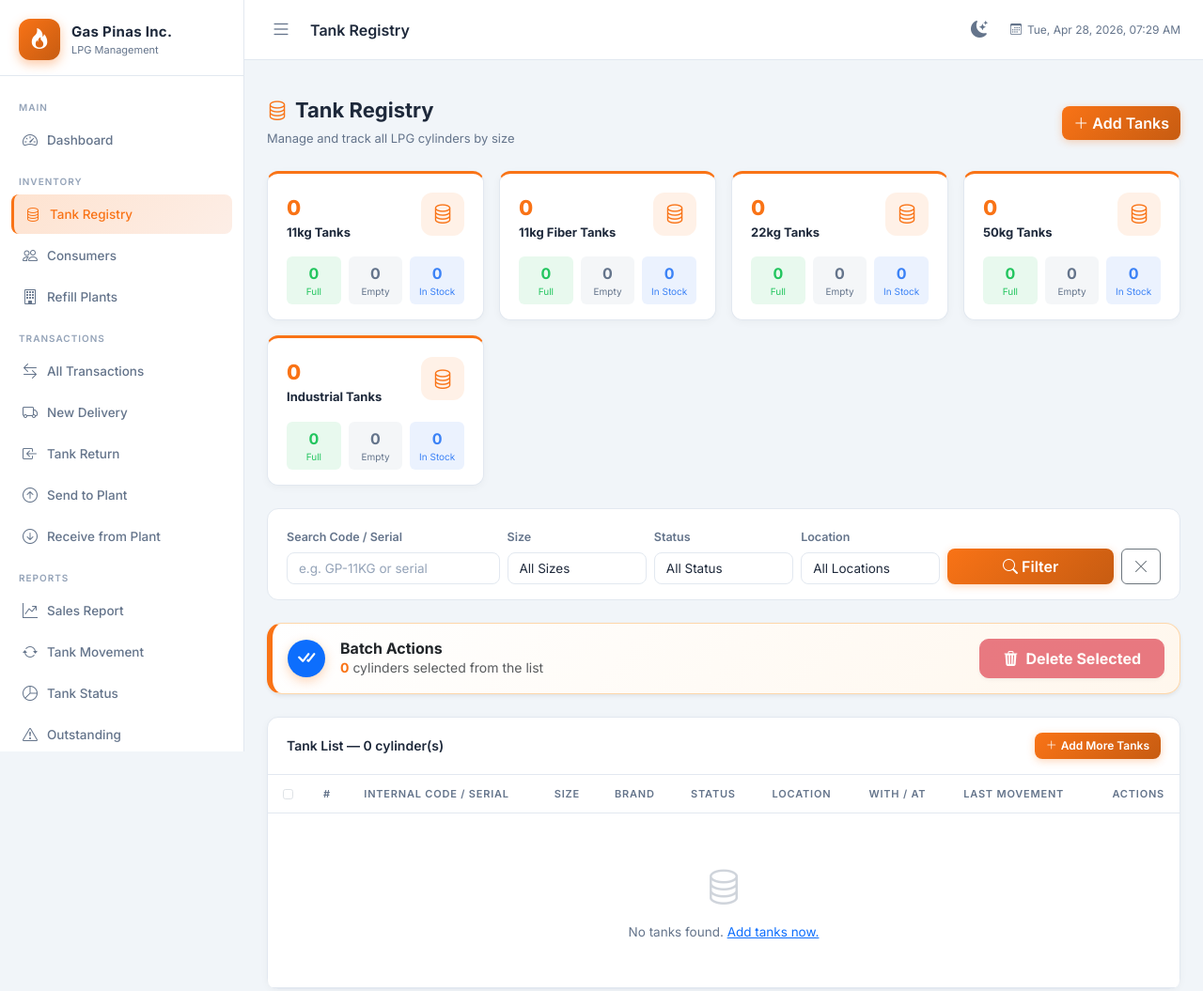
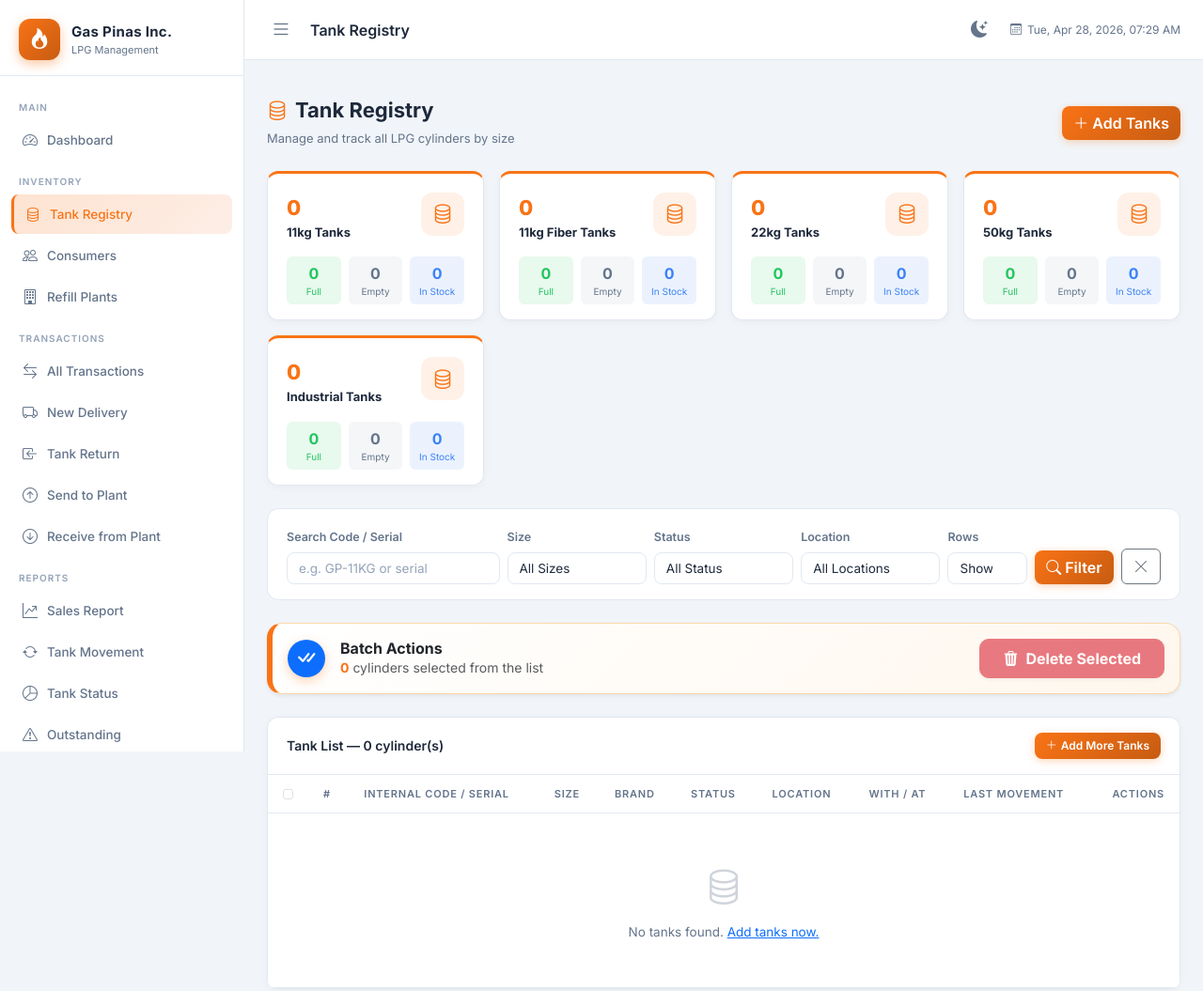
Before and after one commit to razhil1/lpgsystem, a Flask app: page /tanks/ in a window 1280 px wide. Shown: the top 1055 px of the page at 94% size. Run offline with Flask 3, Linux system fonts and the light colour scheme; a user stored in the database is signed in; data that the repository does not hold is empty; some libraries are stand-ins or nearby versions.

Commit message:
Add dynamic rows per page selector (25, 50, 100, 200) to Tank Registry

```diff
--- a/app/tanks/routes.py
+++ b/app/tanks/routes.py
@@ -47,6 +47,7 @@ def index():
     status = request.args.get('status', '')
     location = request.args.get('location', '')
     page = request.args.get('page', 1, type=int)
+    per_page = request.args.get('per_page', 25, type=int)
 
     q = Tank.query.filter_by(is_active=True)
     if search:
@@ -58,7 +59,7 @@ def index():
     if location:
         q = q.filter(Tank.location == location)
 
-    tanks = q.order_by(Tank.id.desc()).paginate(page=page, per_page=25)
+    tanks = q.order_by(Tank.id.desc()).paginate(page=page, per_page=per_page)
 
     # Summary counts per size
     size_summary = {}
@@ -72,7 +73,7 @@ def index():
 
     return render_template('tanks/index.html', tanks=tanks,
                            search=search, size=size, status=status, location=location,
-                           size_summary=size_summary)
+                           per_page=per_page, size_summary=size_summary)
 
 
 # ──────────────────────────────────────────────────────
--- a/app/templates/tanks/index.html
+++ b/app/templates/tanks/index.html
@@ -89,8 +89,20 @@
                 </select>
             </div>
             <div class="col-md-3 d-flex gap-2">
-                <button type="submit" class="btn btn-primary w-100"><i class="bi bi-search me-1"></i>Filter</button>
-                <a href="{{ url_for('tanks.index') }}" class="btn btn-outline-secondary"><i class="bi bi-x-lg"></i></a>
+                <div class="w-100">
+                    <label class="form-label">Rows</label>
+                    <select name="per_page" class="form-select" onchange="this.form.submit()">
+                        {% for p in [25, 50, 100, 200] %}
+                        <option value="{{ p }}" {% if per_page == p %}selected{% endif %}>Show {{ p }}</option>
+                        {% endfor %}
+                    </select>
+                </div>
+                <div class="w-100 align-self-end">
+                    <button type="submit" class="btn btn-primary w-100"><i class="bi bi-search me-1"></i>Filter</button>
+                </div>
+                <div class="align-self-end">
+                    <a href="{{ url_for('tanks.index') }}" class="btn btn-outline-secondary"><i class="bi bi-x-lg"></i></a>
+                </div>
             </div>
         </div>
     </form>
@@ -152,7 +164,7 @@
                         <td>
                             <input type="checkbox" class="form-check-input tank-checkbox" value="{{ tank.id }}">
                         </td>
-                        <td style="color:var(--text-label);font-size:12px;">{{ (tanks.page - 1) * 25 + loop.index }}</td>
+                        <td style="color:var(--text-label);font-size:12px;">{{ (tanks.page - 1) * tanks.per_page + loop.index }}</td>
                         <td>
                             <a href="{{ url_for('tanks.view', id=tank.id) }}"
                                 style="color:var(--primary);font-weight:600;font-size:13px;text-decoration:none;">
@@ -223,21 +235,21 @@
     <ul class="pagination pagination-sm">
         {% if tanks.has_prev %}
         <li class="page-item"><a class="page-link"
-                href="?page={{ tanks.prev_num }}{% if search %}&search={{ search }}{% endif %}{% if size %}&size={{ size }}{% endif %}{% if status %}&status={{ status }}{% endif %}{% if location %}&location={{ location }}{% endif %}">‹</a>
+                href="?page={{ tanks.prev_num }}{% if search %}&search={{ search }}{% endif %}{% if size %}&size={{ size }}{% endif %}{% if status %}&status={{ status }}{% endif %}{% if location %}&location={{ location }}{% endif %}{% if per_page %}&per_page={{ per_page }}{% endif %}">‹</a>
         </li>
         {% endif %}
         {% for p in tanks.iter_pages() %}
         {% if p %}
         <li class="page-item {% if p == tanks.page %}active{% endif %}">
             <a class="page-link"
-                href="?page={{ p }}{% if search %}&search={{ search }}{% endif %}{% if size %}&size={{ size }}{% endif %}{% if status %}&status={{ status }}{% endif %}{% if location %}&location={{ location }}{% endif %}">{{
+                href="?page={{ p }}{% if search %}&search={{ search }}{% endif %}{% if size %}&size={{ size }}{% endif %}{% if status %}&status={{ status }}{% endif %}{% if location %}&location={{ location }}{% endif %}{% if per_page %}&per_page={{ per_page }}{% endif %}">{{
                 p }}</a>
         </li>
         {% endif %}
         {% endfor %}
         {% if tanks.has_next %}
         <li class="page-item"><a class="page-link"
-                href="?page={{ tanks.next_num }}{% if search %}&search={{ search }}{% endif %}{% if size %}&size={{ size }}{% endif %}{% if status %}&status={{ status }}{% endif %}{% if location %}&location={{ location }}{% endif %}">›</a>
+                href="?page={{ tanks.next_num }}{% if search %}&search={{ search }}{% endif %}{% if size %}&size={{ size }}{% endif %}{% if status %}&status={{ status }}{% endif %}{% if location %}&location={{ location }}{% endif %}{% if per_page %}&per_page={{ per_page }}{% endif %}">›</a>
         </li>
         {% endif %}
     </ul>
```
